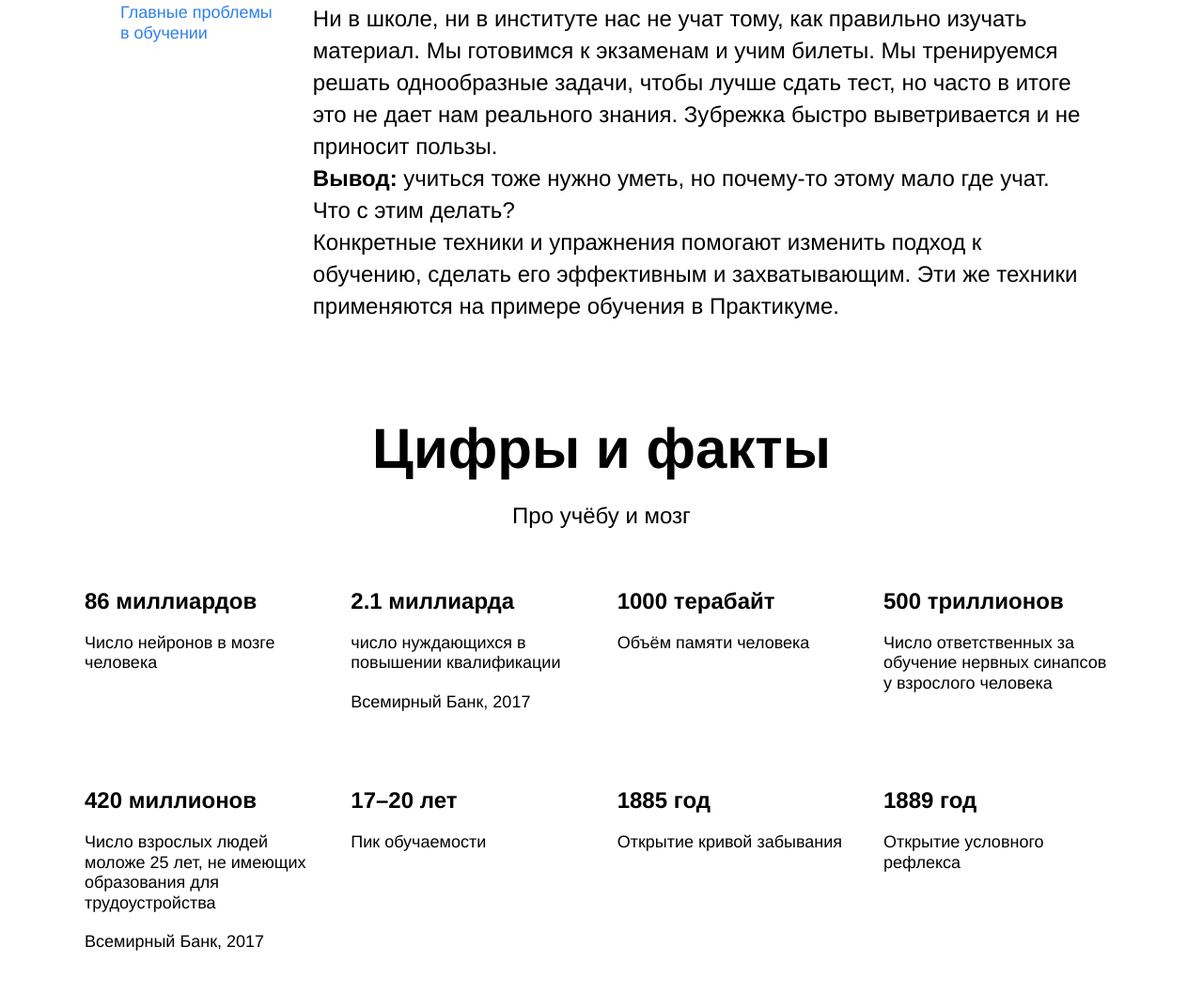
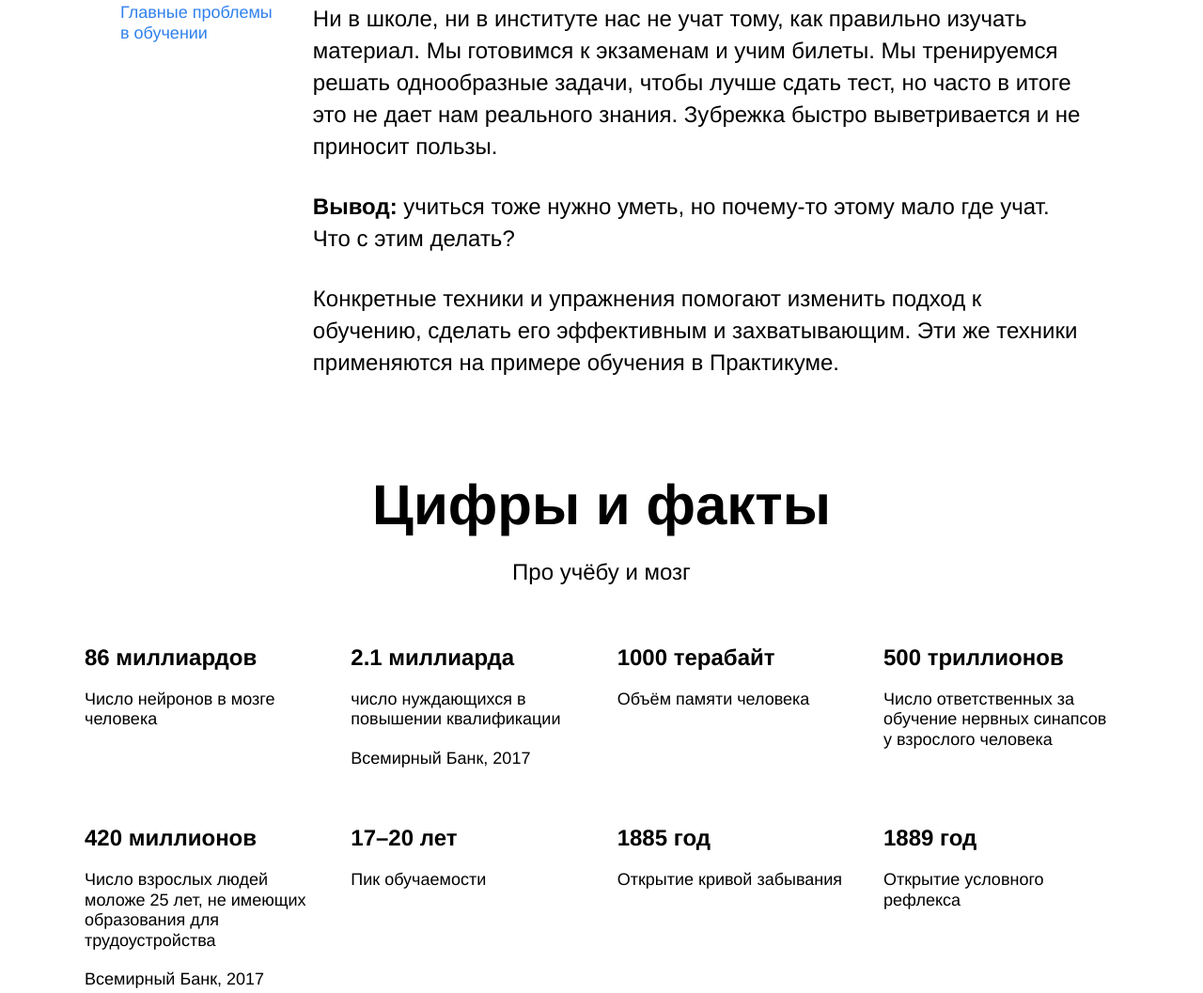
Before and after one commit to grapes-cry/how-to-learn, a plain HTML site: page index.html in a window 1280 px wide. Shown: the part 853-1910 px from the top of the page at 94% size. Drawn offline with Linux system fonts and the light colour scheme.

Commit message:
git--version.2!

```diff
--- a/index.html
+++ b/index.html
@@ -52,12 +52,12 @@
         <p class="section-subtitle">Про учёбу и мозг</p>
         <div class="table">
           <div class="table__cell">
-            <h2 class="table__heading">86 миллиардов</h2>
+            <h3 class="table__heading">86 миллиардов</h3>
             <p class="table__text">Число нейронов в мозге человека</p>
           </div>
 
           <div class="table__cell">
-            <h2 class="table__heading">2.1 миллиарда</h2>
+            <h3 class="table__heading">2.1 миллиарда</h3>
             <p class="table__text">
               число нуждающихся в повышении квалификации
             </p>
@@ -65,19 +65,19 @@
           </div>
 
           <div class="table__cell">
-            <h2 class="table__heading">1000 терабайт</h2>
+            <h3 class="table__heading">1000 терабайт</h3>
             <p class="table__text">Объём памяти человека</p>
           </div>
 
           <div class="table__cell">
-            <h2 class="table__heading">500 триллионов</h2>
+            <h3 class="table__heading">500 триллионов</h3>
             <p class="table__text">
               Число ответственных за обучение нервных синапсов у взрослого
               человека
             </p>
           </div>
           <div class="table__cell">
-            <h2 class="table__heading">420 миллионов</h2>
+            <h3 class="table__heading">420 миллионов</h3>
             <p class="table__text">
               Число взрослых людей моложе 25 лет, не имеющих образования для
               трудоустройства
@@ -85,15 +85,15 @@
             <p class="table__text">Всемирный Банк, 2017</p>
           </div>
           <div class="table__cell">
-            <h2 class="table__heading">17–20 лет</h2>
+            <h3 class="table__heading">17–20 лет</h3>
             <p class="table__text">Пик обучаемости</p>
           </div>
           <div class="table__cell">
-            <h2 class="table__heading">1885 год</h2>
+            <h3 class="table__heading">1885 год</h3>
             <p class="table__text">Открытие кривой забывания</p>
           </div>
           <div class="table__cell">
-            <h2 class="table__heading">1889 год</h2>
+            <h3 class="table__heading">1889 год</h3>
             <p class="table__text">Открытие условного рефлекса</p>
           </div>
         </div>
--- a/styles/style.css
+++ b/styles/style.css
@@ -24,7 +24,7 @@
   max-width: 730px;
   font-weight: 600;
   line-height: 96px;
-  margin-left: 64px;
+  margin: 0px 0px 0px 64px;
   padding: 0;
   font-size: 102px;
   z-index: 4;
@@ -85,6 +85,8 @@
 .two-columns__main-text{
   width: 80%;
   min-width: 784px;
+  display: grid;
+  gap: 30px;
 }
 .two-columns__span-accent{
   line-height: 34px;
@@ -94,9 +96,8 @@
 .two-columns__paragraph{
   line-height: 34px;
   font-size: 24px;
-  margin-bottom: 30px;
   font-weight: normal;
-  margin: 0;
+  margin: 0px;
 }
 .digits{
   padding-top: 100px;
@@ -134,7 +135,7 @@
   width: 250px;
 }
 .table__heading{
-  margin: 0px 0px 20px 0px;
+  margin: 0;
   line-height: 1.15;
   font-size: 24px;
   font-weight: 600;
@@ -143,7 +144,7 @@
   line-height: 1.2;
   font-size: 18px;
   font-weight: normal;
-  margin: 0px 0px 20px 0px;
+  margin: 20px 0px 0px 0px;
 
 }
 .feynman{
@@ -231,7 +232,7 @@
   font-weight: normal;
 }
 .kaufman__triangle{
-  background-image: url(/images/kaufman-triangle.svg);
+  background-image: url(../images/kaufman-triangle.svg);
   position: absolute;
   right: -210px;
   top: 0px;
```
